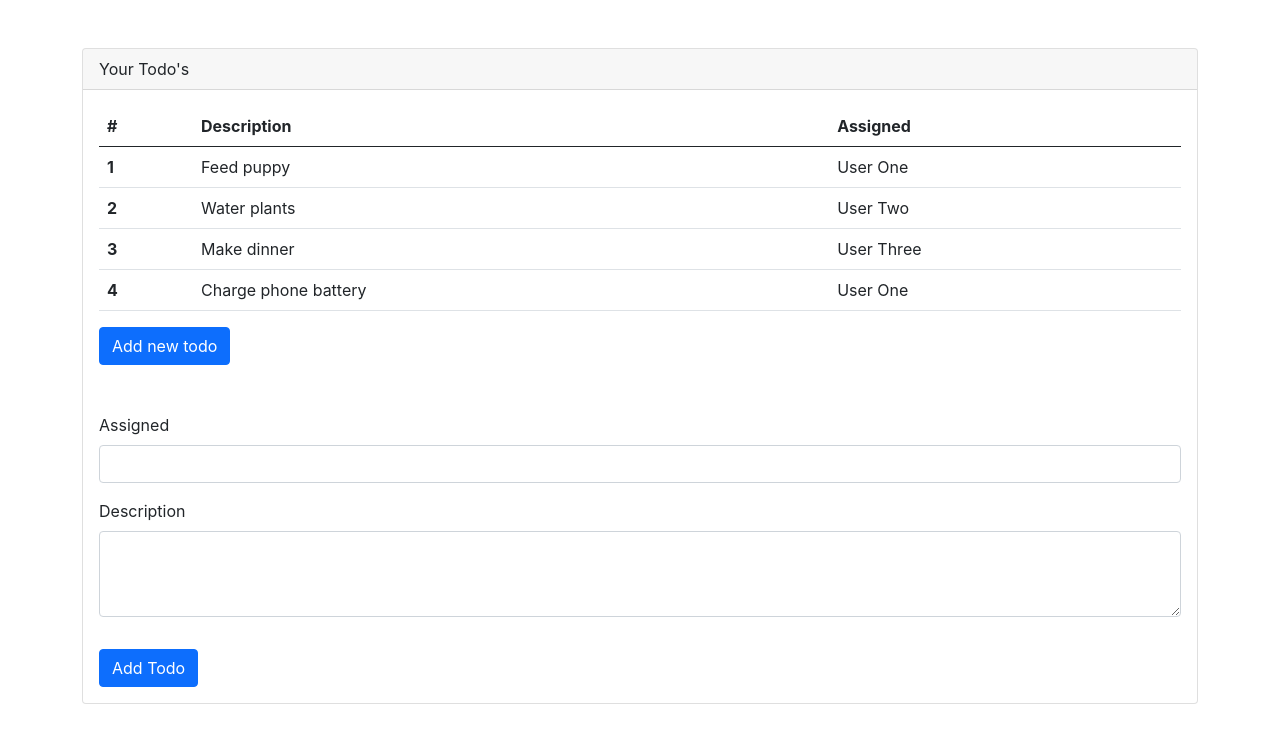
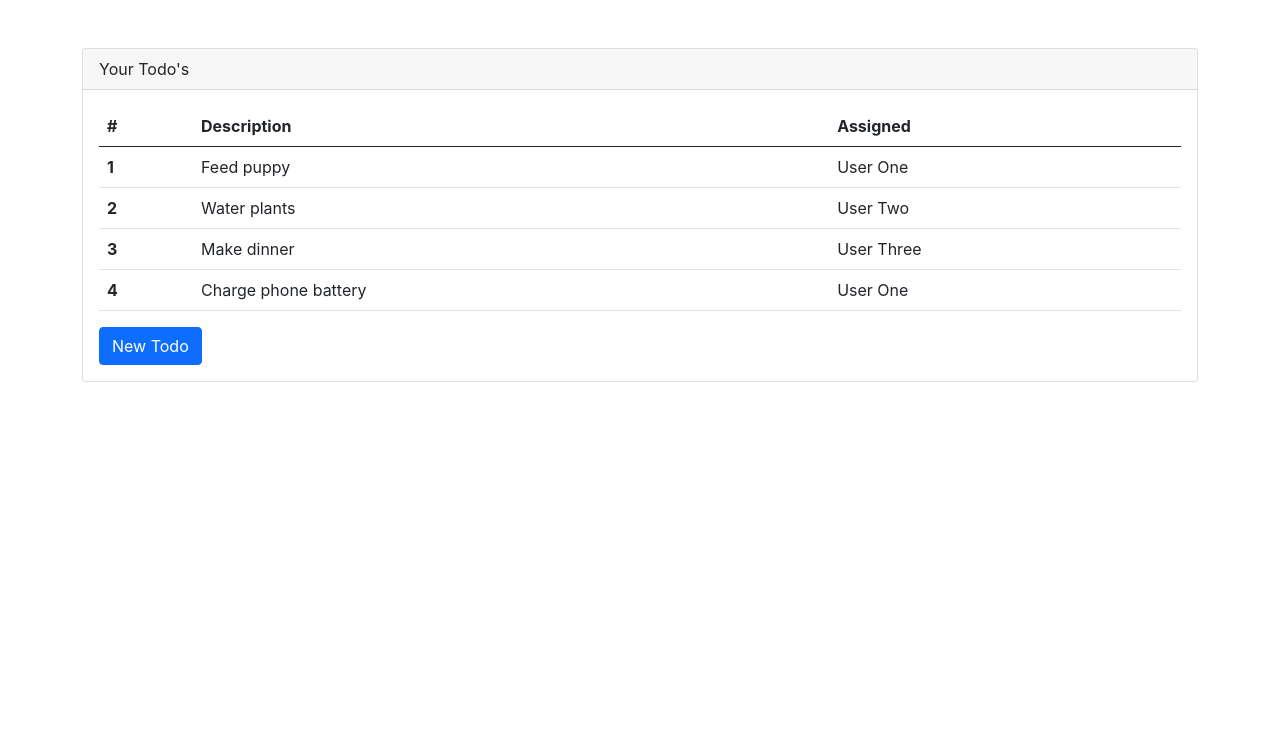
Before and after one commit to vinayvk31/myreact-todo, a React (Create React App) app in the folder react-todos/: page / in a window 1280 px wide. Shown: the top 740 px of the page. Built offline with nearby package versions, Linux system fonts and the light colour scheme.

Commit message:
React: Used conditional rendering concept to show/hide elements

```diff
--- a/react-todos/src/App.js
+++ b/react-todos/src/App.js
@@ -4,6 +4,8 @@
 import NewTodoForm from './components/NewTodoForm.js';
 
 function App() {
+
+  const [showAddTodoForm, setShowAddTodoForm] = useState(false);
 
   const [todos, setTodos] = useState([
     { rowNumber: 1, rowDescription: 'Feed puppy', rowAssigned: 'User One' },
@@ -43,10 +45,12 @@
         </div>
         <div className="card-body">
           <TodoTable todos={todos} deleteTodo={deleteTodo}/>
-          <button className='btn btn-primary'>
-            Add new todo
+          <button
+            className='btn btn-primary'
+            onClick={()=>setShowAddTodoForm(!showAddTodoForm)}>
+            {showAddTodoForm? 'Close New Todo':'New Todo'}
           </button>
-          <NewTodoForm addTodo={addTodo} />
+          {showAddTodoForm && <NewTodoForm addTodo={addTodo} />}
         </div>
       </div>
     </div>
```
